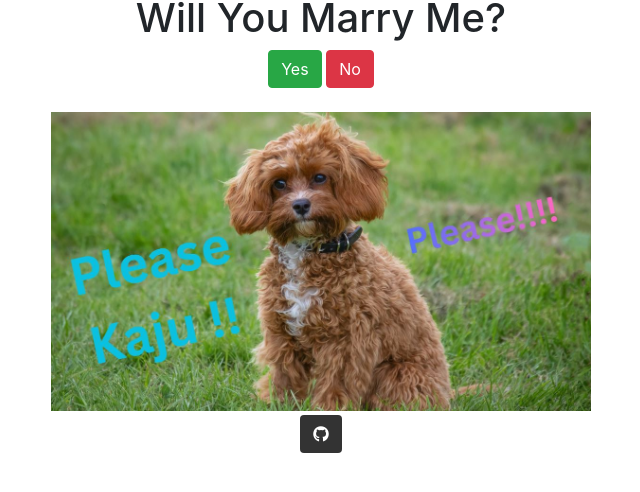
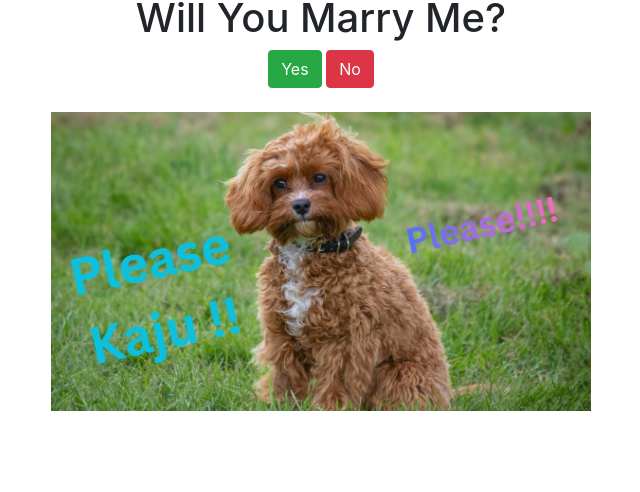
Before and after one commit to HarshKumar2077/willyoumarryme, a plain HTML site: page index.html in a window 1280 px wide. Shown: the part 30-522 px from the top of the page, without its empty margins (34-674 px from the left). Drawn offline with nearby package versions, Linux system fonts and the light colour scheme.

Commit message:
Update index.html

```diff
--- a/index.html
+++ b/index.html
@@ -34,9 +34,6 @@
           <script src="https://cdn.jsdelivr.net/npm/popper.js@1.14.7/dist/umd/popper.min.js" integrity="sha384-UO2eT0CpHqdSJQ6hJty5KVphtPhzWj9WO1clHTMGa3JDZwrnQq4sF86dIHNDz0W1" crossorigin="anonymous"></script>
           <script src="https://cdn.jsdelivr.net/npm/bootstrap@4.3.1/dist/js/bootstrap.min.js" integrity="sha384-JjSmVgyd0p3pXB1rRibZUAYoIIy6OrQ6VrjIEaFf/nJGzIxFDsf4x0xIM+B07jRM" crossorigin="anonymous"></script>
            <footer class=" text-center">
-            <a class="btn text-white btn-floating m-1" style="background-color: #333333;" href="https://github.com/SujinPhilip/willYouMarryme" role="button">
-              <i class="fab fa-github"></i>
-            </a>
           </footer>
         </div>
       </div>
```
